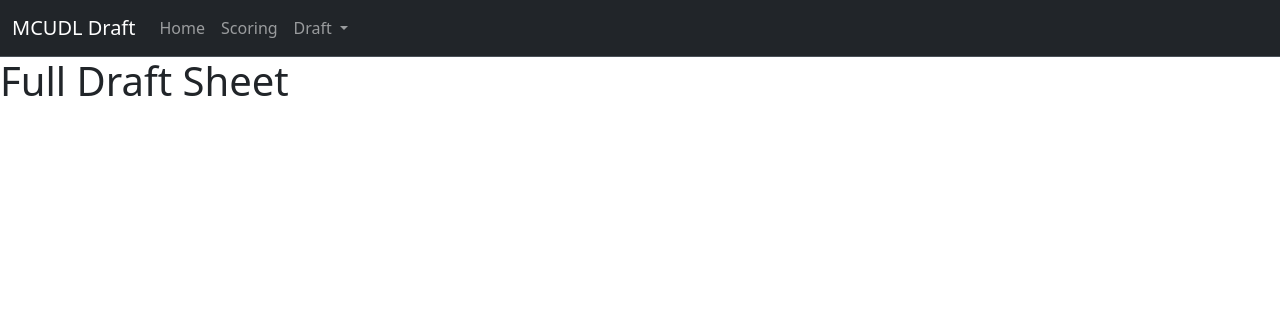
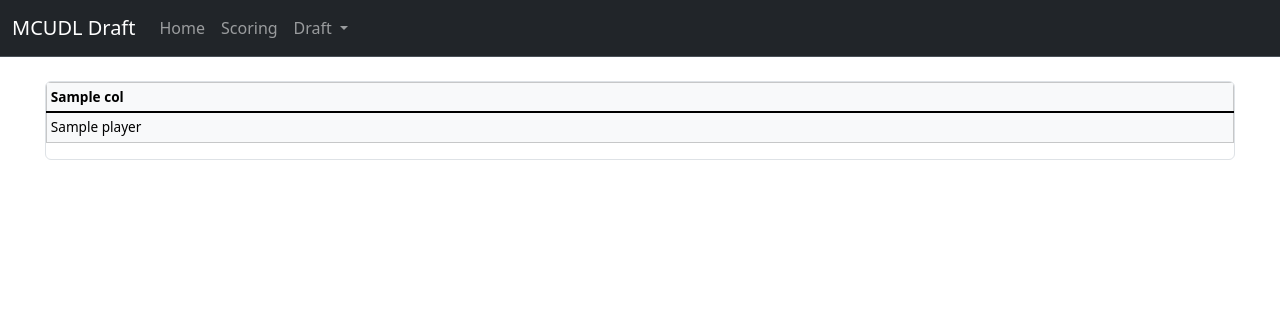
Before and after one commit to DamonLuk6/draft_app, a Flask app: template templates/draft-sheet.html in a window 1280 px wide. Shown: the top 317 px of the page. Run offline with Flask 3, Linux system fonts and the light colour scheme; the template is opened without the code that fills it: most values are stand-ins (such as "Sample title", 1, 10 or a date in 2020).

Commit message:
began trying to build draft sheet page behavior

```diff
--- a/app.py
+++ b/app.py
@@ -6,6 +6,11 @@ from draft_sheet import generateDraftSheet
 app = Flask(__name__)
 
 app.config['SECRET_KEY'] = 'e6958684b626fad00305cd8a24d73b9d'
+
+tier_cutoff = {
+    "Man/Boy": {"tier_1": 0, "tier_2": 0},
+    "Woman/Girl": {"tier_1": 0, "tier_2": 0}
+}
 
 @app.route("/")
 @app.route("/home")
@@ -53,7 +58,11 @@ def tier():
 
 @app.route("/draftsheet")
 def draftsheet():
-    return render_template("draft-sheet.html", title = 'Draft Sheet')
+    df = generateDraftSheet(tier_cutoff)
+    players = df.to_dict('records')
+    columns = df.columns.tolist()
+
+    return render_template("draft-sheet.html", title = 'Draft Sheet', players = players, columns = columns)
 
 @app.route("/draftboard")
 def draftboard():
--- a/templates/draft-sheet.html
+++ b/templates/draft-sheet.html
@@ -1,4 +1,23 @@
 {% extends "layout.html" %}
 {% block content %}
-    <h1>Full Draft Sheet</h1>
+    <div class="table-responsive mt-4 mx-auto border rounded" style="max-height: 80vh; font-size: 0.85rem; max-width: 93%;">
+            <table class='table table-sm table-light table-hover table-bordered'>
+                <thead style="position: sticky; top: 0; z-index: 1;">
+                    <tr>
+                        {% for col in columns %}
+                            <th scope="col">{{ col }}</th>
+                        {% endfor %}
+                    </tr>
+                </thead>
+                <tbody class='table-group-divider'>
+                    {% for player in players %}
+                    <tr class="table-hover">
+                        {% for col in columns %}
+                                <td>{{ player[col] }}</td>
+                        {% endfor %}
+                    </tr>
+                    {% endfor %}
+                </tbody>
+            </table>
+        </div>
 {% endblock content %}
```
